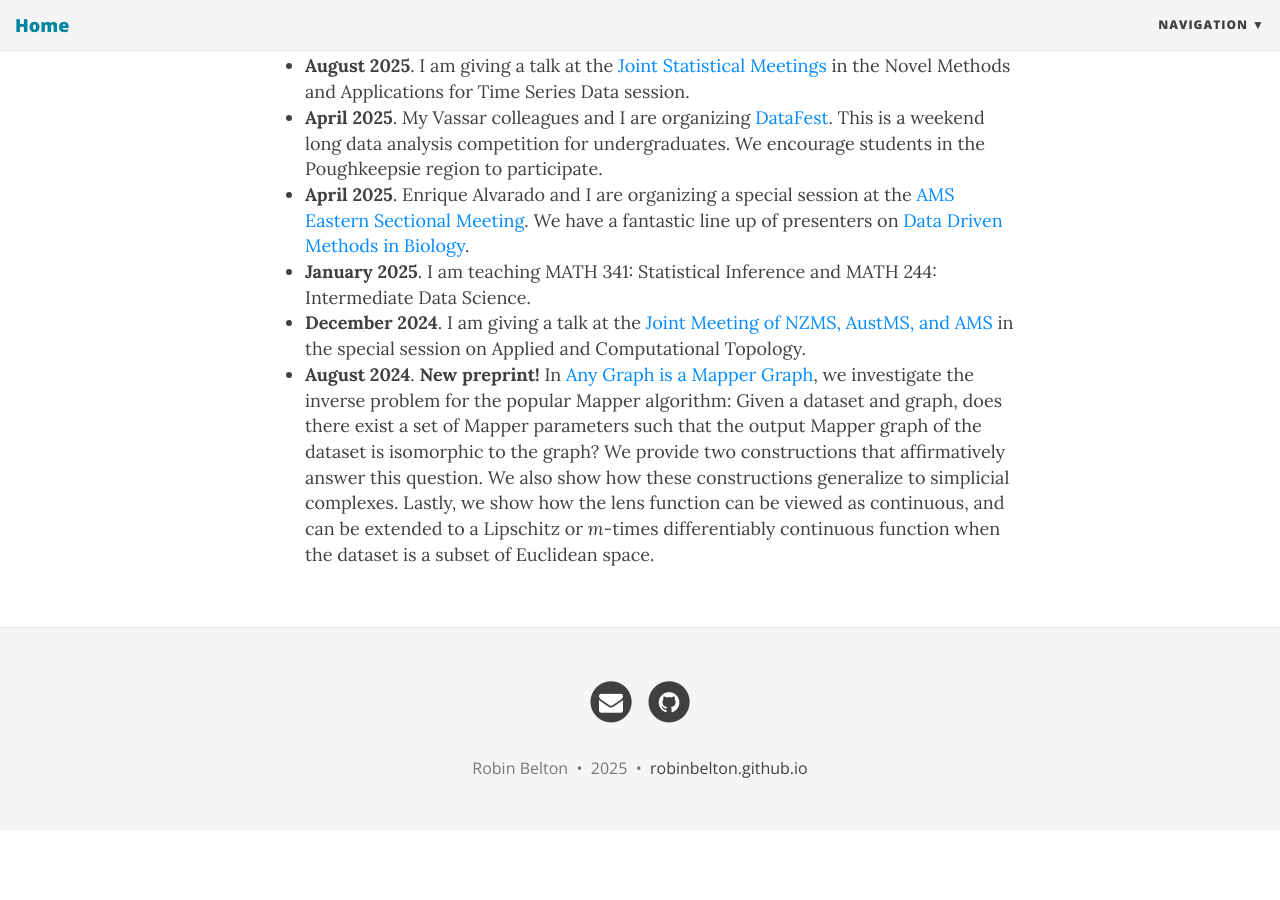
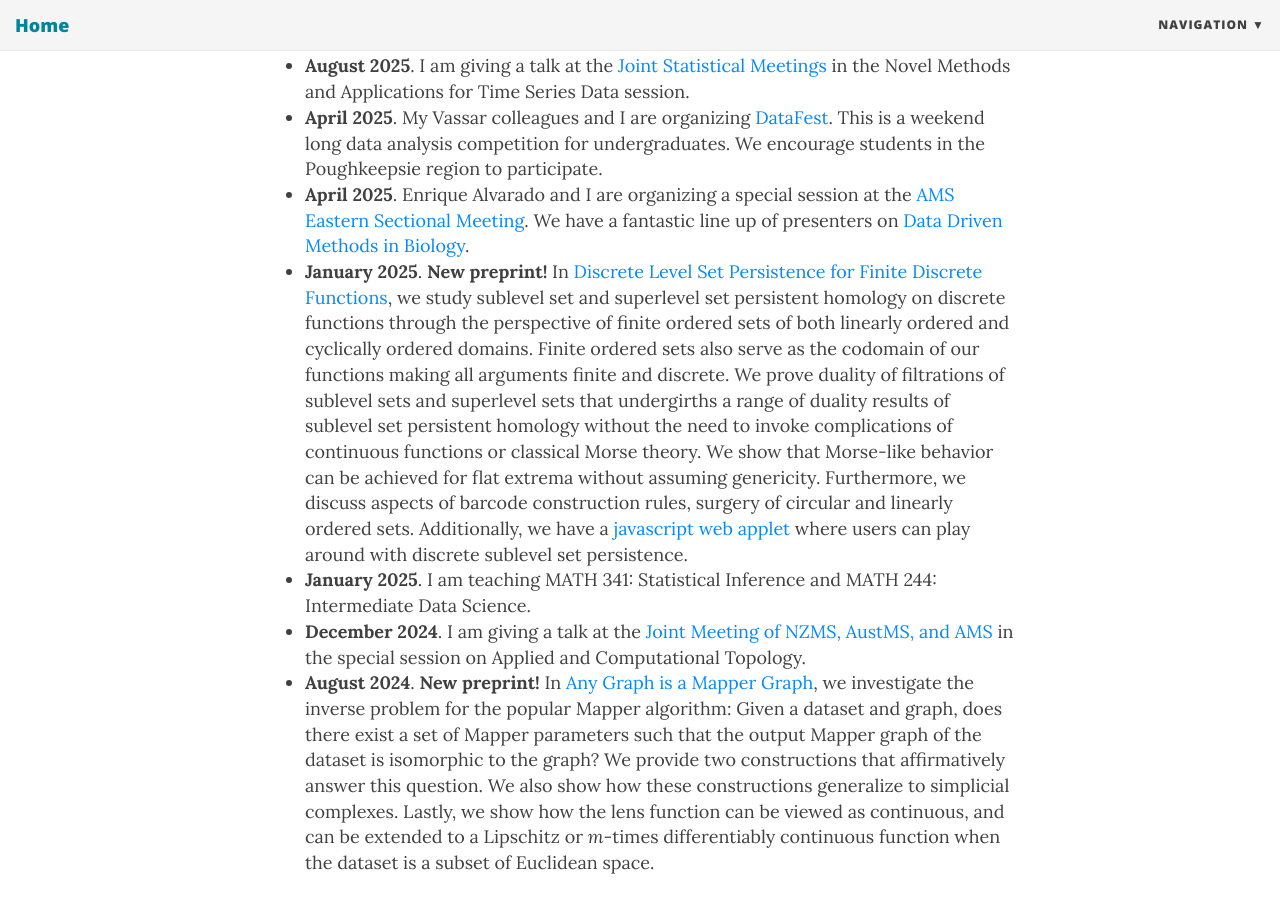
Before and after one commit to robinbelton/robinbelton.github.io, a Jekyll site: the page built from index.html, in a window 1280 px wide and 900 px high, scrolled down 820 px. Built offline with Jekyll 4.4.1, drawn with Linux system fonts in a browser that asks for light colours; nearby versions of some CDN libraries; the list of posts is cut into pages by our own code; before the commit the page ends 1650 px from its top, so only the background shows below that.

Commit message:
Edit website

```diff
--- a/index.html
+++ b/index.html
@@ -21,6 +21,7 @@
     <li><b>August 2025</b>. I am giving a talk at the <a href = "https://ww2.amstat.org/meetings/jsm/2025/">Joint Statistical Meetings</a> in the Novel Methods and Applications for Time Series Data session.</li>
     <li><b>April 2025</b>. My Vassar colleagues and I are organizing <a href= "https://pages.vassar.edu/datafest/">DataFest</a>. This is a weekend long data analysis competition for undergraduates. We encourage students in the Poughkeepsie region to participate.</li>
     <li><b>April 2025</b>. Enrique Alvarado and I are organizing a special session at the <a href = "https://www.ams.org/meetings/sectional/2320_program.html">AMS Eastern Sectional Meeting</a>. We have a fantastic line up of presenters on <a href = "https://www.ams.org/meetings/sectional/2320_program_ss9.html#title">Data Driven Methods in Biology</a>.</li>
+    <li><b>January 2025</b>. <b>New preprint!</b> In <a href="https://arxiv.org/pdf/2501.17794">Discrete Level Set Persistence for Finite Discrete Functions</a>, we study sublevel set and superlevel set persistent homology on discrete functions through the perspective of finite ordered sets of both linearly ordered and cyclically ordered domains. Finite ordered sets also serve as the codomain of our functions making all arguments finite and discrete. We prove duality of filtrations of sublevel sets and superlevel sets that undergirths a range of duality results of sublevel set persistent homology without the need to invoke complications of continuous functions or classical Morse theory. We show that Morse-like behavior can be achieved for flat extrema without assuming genericity. Furthermore, we discuss aspects of barcode construction rules, surgery of circular and linearly ordered sets. Additionally, we have a <a href="https://gessl.github.io/DiscreteLevelSetPersistenceDemo/">javascript web applet</a> where users can play around with discrete sublevel set persistence.</li>
     <li><b>January 2025</b>. I am teaching MATH 341: Statistical Inference and MATH 244: Intermediate Data Science.</li>
     <li><b>December 2024</b>. I am giving a talk at the <a href= "https://ms-meet-2024.blogs.auckland.ac.nz">Joint Meeting of NZMS, AustMS, and AMS</a> in the special session on Applied and Computational Topology. </li>
     <li><b>August 2024</b>. <b>New preprint!</b> In <a href="https://arxiv.org/pdf/2408.11180v1">Any Graph is a Mapper Graph</a>, we investigate the inverse problem for the popular Mapper algorithm: Given a dataset and graph, does there exist a set of Mapper parameters such that the output Mapper graph of the dataset is isomorphic to the graph? We provide two constructions that affirmatively answer this question. We also show how these constructions generalize to simplicial complexes. Lastly, we show how the lens function can be viewed as continuous, and can be extended to a Lipschitz or <em>m</em>-times differentiably continuous function when the dataset is a subset of Euclidean space.</li>
--- a/research.html
+++ b/research.html
@@ -9,6 +9,9 @@
 <p>My research interests are in data science using topological and geometric techniques. My thesis work focused on constructions and comparisons of weighted directed graphs for representing multidimensional time series data. These constructions use tools from Topological Data Analysis (TDA) and have applications in biological network analysis. Additionally, I work on problems in data visualization, inverse problems in TDA, and directed topology.
 
 <h3>Preprints</h3>
+<ul>
+    <li><a href="https://arxiv.org/pdf/2501.17794">Discrete Level Set Persistence for Finite Discrete Functions</a>. 2025. This work is joint with Georg Essl.</li>
+</ul>
 <ul>
     <li><a href="https://arxiv.org/pdf/2408.11180v1">Any Graph is a Mapper Graph</a>. 2024. This work is joint with Enrique Alvarado, Kang-Ju Lee, Sourabh Palande, Sarah Percival, Emilie Purvine, and Sarah Tymochko.
     </li>
```
